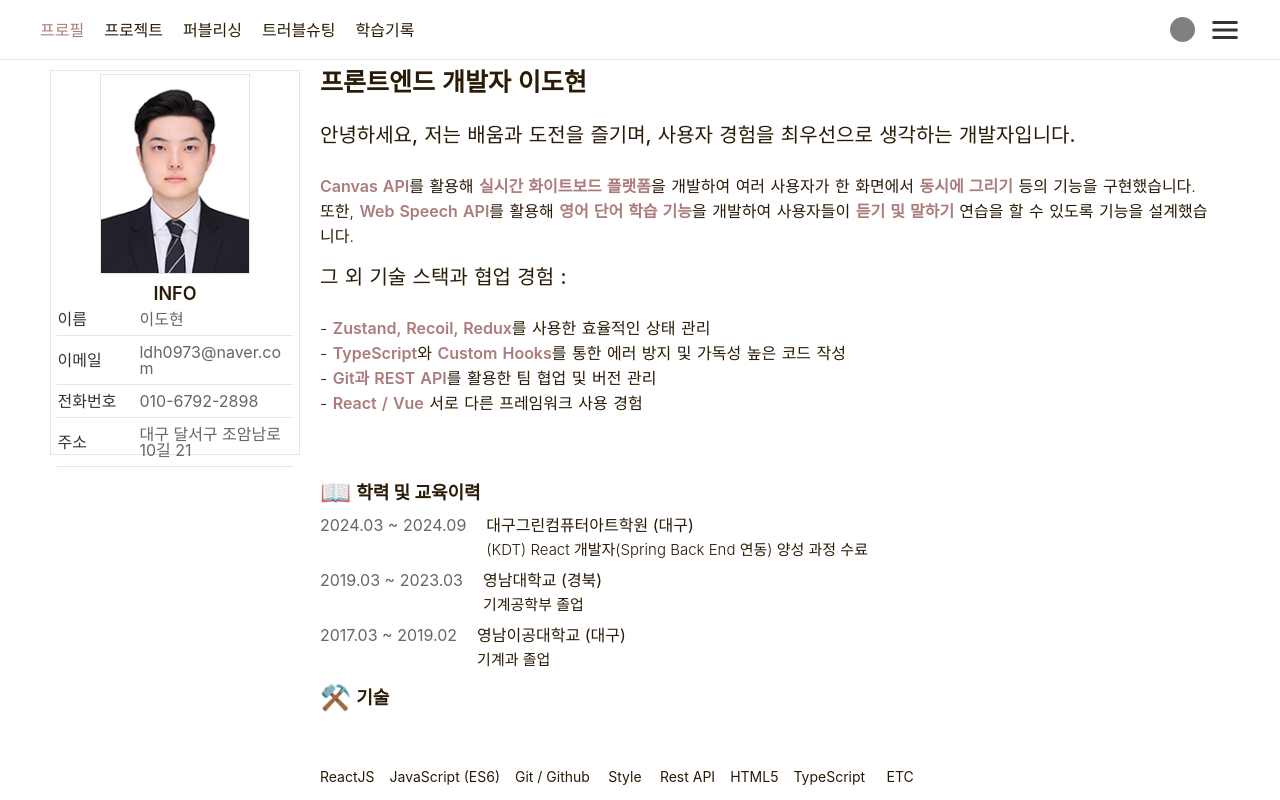
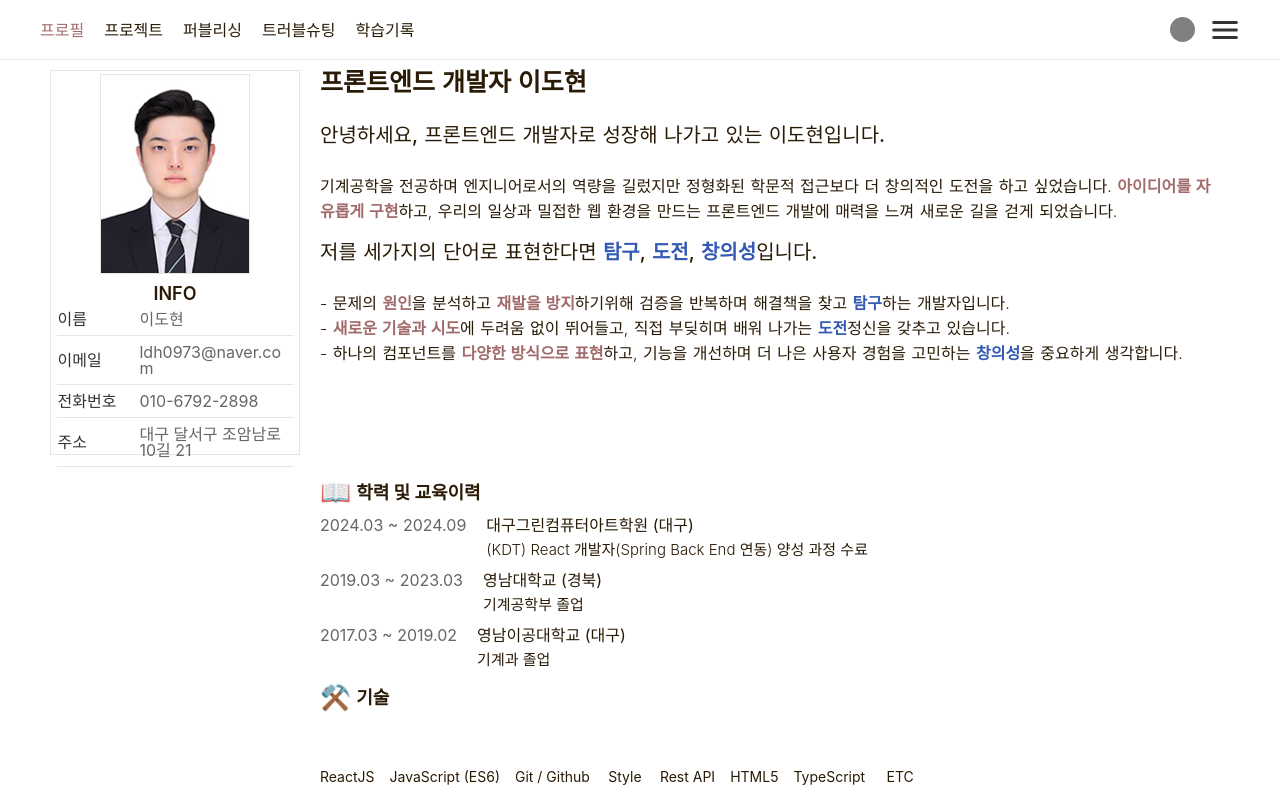
Before and after one commit to 2doh/portfolio, a Vue app: page / in a window 1280 px wide. Shown: the top 800 px of the page. Built offline with nearby package versions, Linux system fonts and the light colour scheme; some icons are missing.

Commit message:
docs : 자기소개 수정

```diff
--- a/src/assets/styles/_variables.scss
+++ b/src/assets/styles/_variables.scss
@@ -1,3 +1,4 @@
-$primary-color: #ac7b7b;
+$primary-color: #a26b6b;
 $stroke-color: #e6e5e6;
 $font-color: #2a1b07;
+$highlight-color: #345ab3;
--- a/src/views/Profile.vue
+++ b/src/views/Profile.vue
@@ -8,34 +8,37 @@
             <span class="intro-title">프론트엔드 개발자 이도현</span>
             <br /><br />
             <span class="intro-opening">
-              안녕하세요, 저는 배움과 도전을 즐기며, 사용자 경험을 최우선으로
-              생각하는 개발자입니다.
+              안녕하세요, 프론트엔드 개발자로 성장해 나가고 있는 이도현입니다.
             </span>
-            <br /><br />
-            <span class="highlight">Canvas API</span>를 활용해
-            <span class="highlight">실시간 화이트보드 플랫폼</span>을 개발하여
-            여러 사용자가 한 화면에서
-            <span class="highlight">동시에 그리기</span> 등의 기능을
-            구현했습니다.
             <br />
-            또한, <span class="highlight">Web Speech API</span>를 활용해
-            <span class="highlight">영어 단어 학습 기능</span>을 개발하여
-            사용자들이 <span class="highlight">듣기 및 말하기 </span>연습을 할
-            수 있도록 기능을 설계했습니다.
+            <br />
+            기계공학을 전공하며 엔지니어로서의 역량을 길렀지만 정형화된 학문적
+            접근보다 더 창의적인 도전을 하고 싶었습니다.
+            <span class="primary">아이디어를 자유롭게 구현</span>하고, 우리의
+            일상과 밀접한 웹 환경을 만드는 프론트엔드 개발에 매력을 느껴 새로운
+            길을 걷게 되었습니다.
           </p>
           <br />
           <p class="profile-top-intro">
-            <span class="intro-opening">그 외 기술 스택과 협업 경험 : </span>
+            <span class="intro-opening">
+              저를 세가지의 단어로 표현한다면
+              <span class="highlight">탐구</span>,
+              <span class="highlight">도전</span>,
+              <span class="highlight">창의성</span>입니다.</span
+            >
             <br /><br />
-            - <span class="highlight">Zustand, Recoil, Redux</span>를 사용한
-            효율적인 상태 관리 <br />
-            - <span class="highlight">TypeScript</span>와
-            <span class="highlight">Custom Hooks</span>를 통한 에러 방지 및
-            가독성 높은 코드 작성 <br />
-            - <span class="highlight">Git과 REST API</span>를 활용한 팀 협업 및
-            버전 관리<br />
-            - <span class="highlight">React / Vue</span> 서로 다른 프레임워크
-            사용 경험
+            - 문제의 <span class="primary">원인</span>을 분석하고
+            <span class="primary">재발을 방지</span>하기위해 검증을 반복하며
+            해결책을 찾고 <span class="highlight">탐구</span>하는
+            개발자입니다.<br />
+            - <span class="primary">새로운 기술과 시도</span>에 두려움 없이
+            뛰어들고, 직접 부딪히며 배워 나가는
+            <span class="highlight">도전</span>정신을 갖추고 있습니다.
+            <br />
+            - 하나의 컴포넌트를
+            <span class="primary">다양한 방식으로 표현</span>하고, 기능을
+            개선하며 더 나은 사용자 경험을 고민하는
+            <span class="highlight">창의성</span>을 중요하게 생각합니다.
           </p>
         </div>
       </div>
@@ -165,7 +168,11 @@ export default defineComponent({
   font-weight: 500;
 }
 .highlight {
-  font-weight: 600;
+  font-weight: 900;
+  color: $highlight-color;
+}
+.primary {
+  font-weight: 700;
   color: $primary-color;
 }
 p,
```
